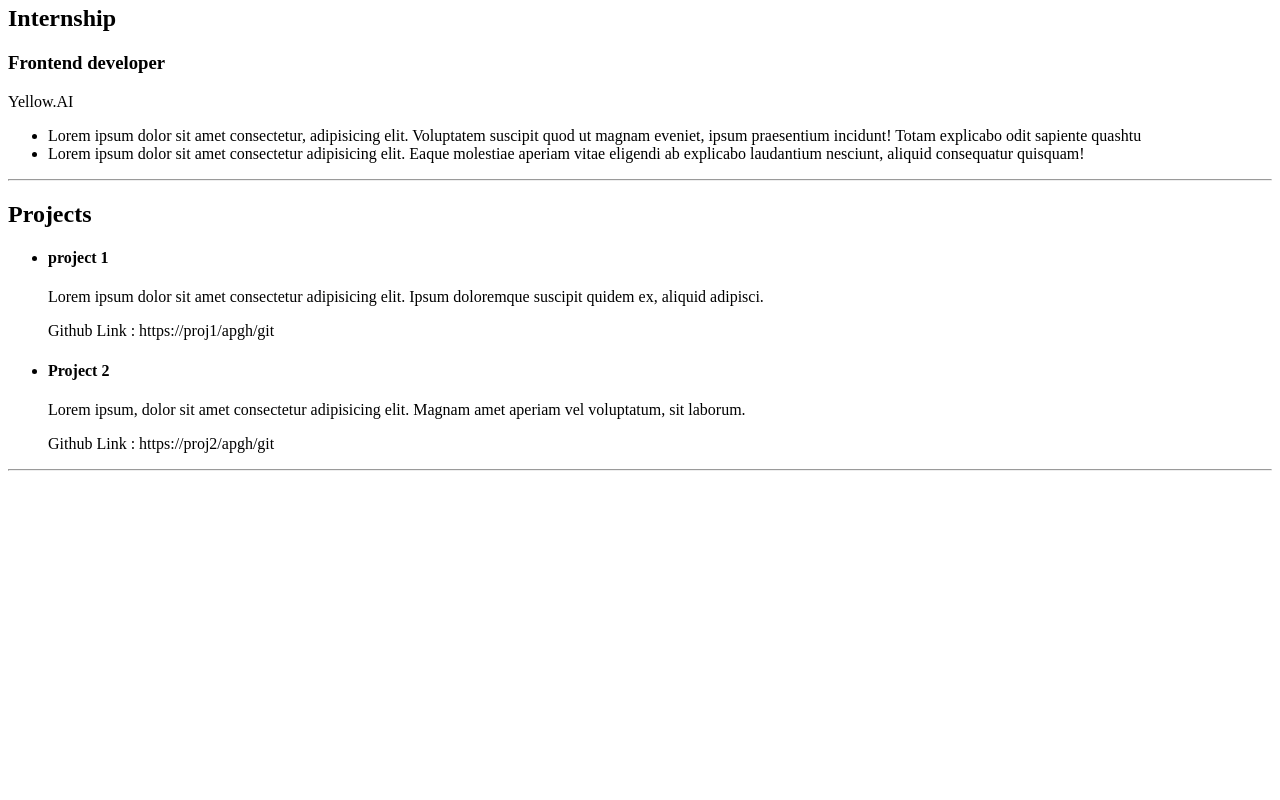
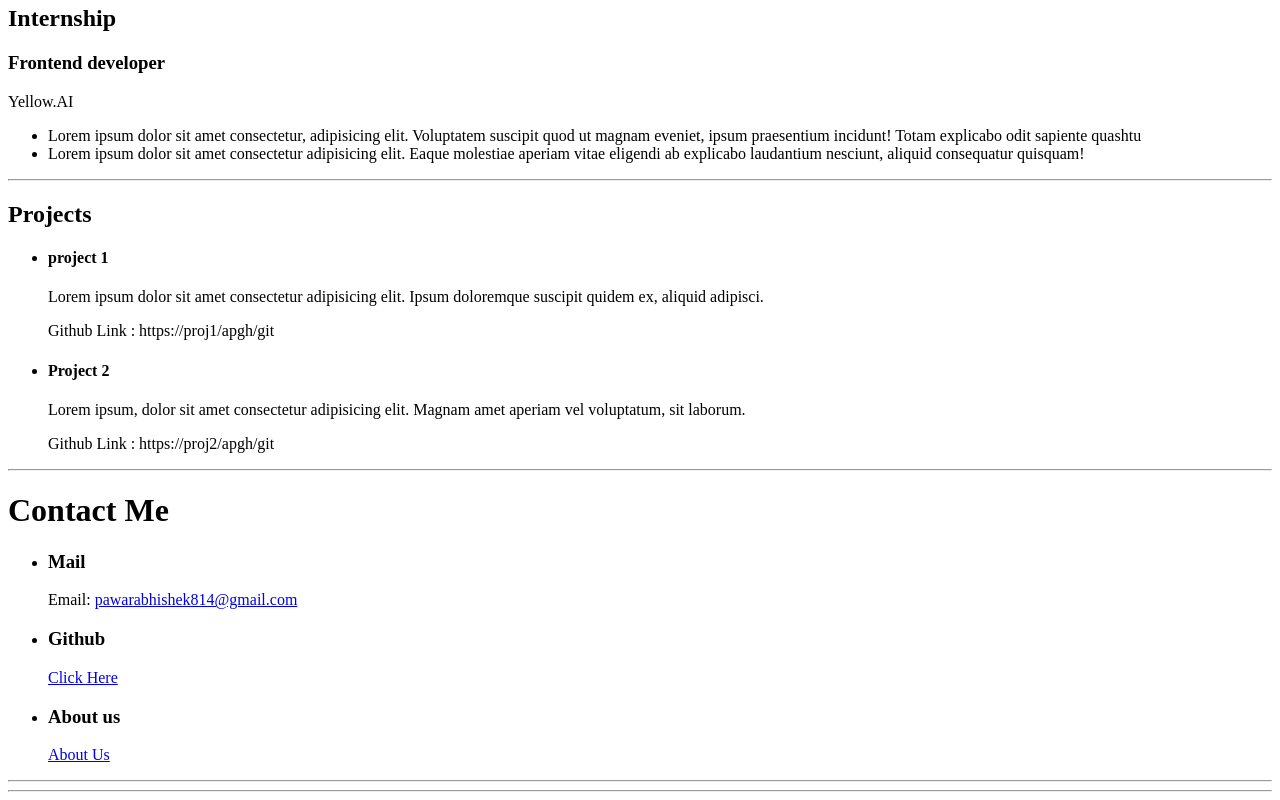
Before and after one commit to Abhipawar7/resume, a plain HTML site: page index.html in a window 1280 px wide. Shown: the part 393-1193 px from the top of the page. Before the commit the page ends 872 px from the top, so only its background shows below. Drawn offline with Linux system fonts and the light colour scheme.

Commit message:
new updated

```diff
--- a/index.html
+++ b/index.html
@@ -72,6 +72,26 @@
         </li>
     </ul>
     <hr>
+    <!-- main section ended -->
+    <h1>Contact Me</h1>
+    <p>
+    <ul>
+        <li>
+            <h3>Mail</h3>
+            <p>Email: <a href="mailto:pawarabhishek814@gmail.com">pawarabhishek814@gmail.com</a></p>
+        </li>
+        <li>
+            <h3>Github</h3>
+            <a href="https://github.com/Abhipawar7">Click Here</a>
+        </li>
+        <li>
+            <h3>About us</h3>
+            <a href="Aboutus.html">About Us</a>
+        </li>
+    </ul>
+    </p>
+    <hr>
+    <hr>
 
 
 
```
Also changed, not shown: Aboutus.html (added, +14 -0 lines).
